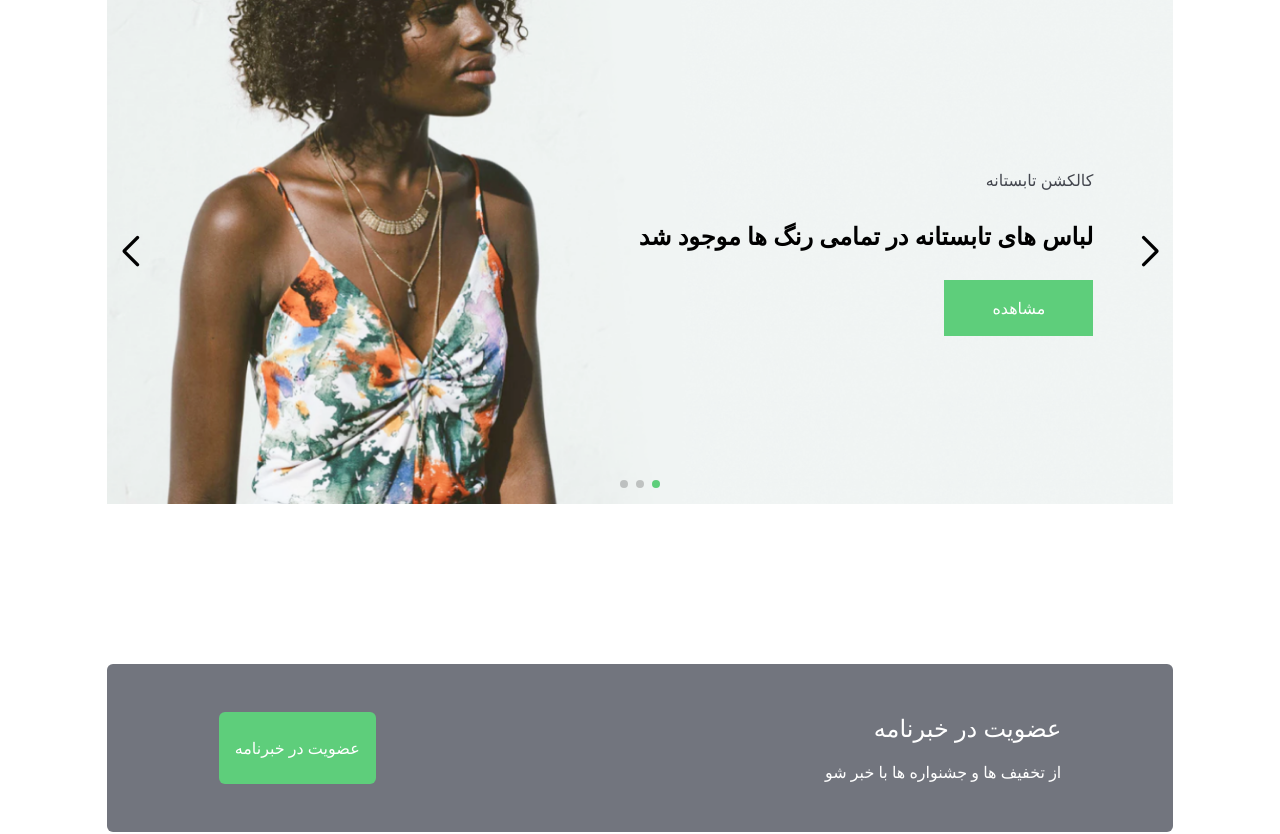
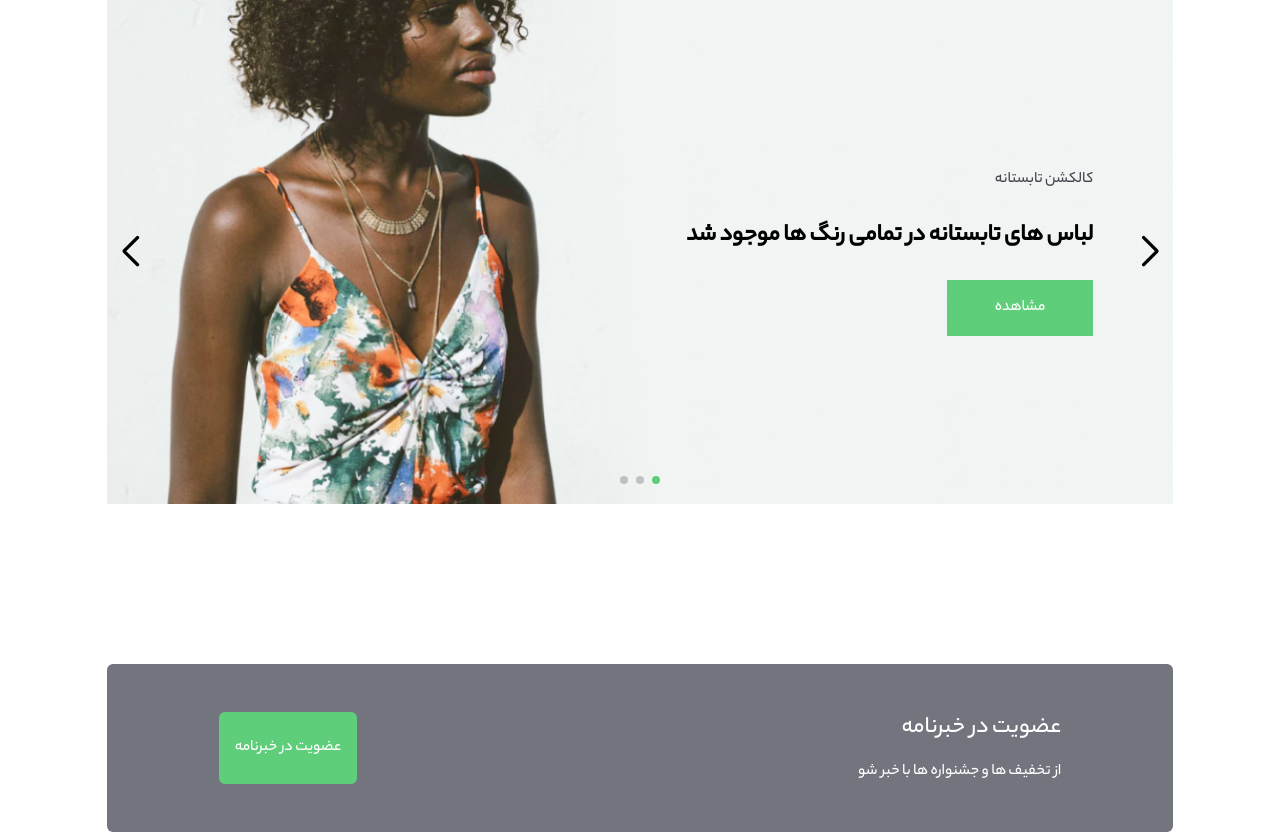
Before and after one commit to Saeed-Paris/eCommerce-Vue-template, a Vue app: page / in a window 1280 px wide. Shown: the top 834 px of the page. Built offline with nearby package versions, Linux system fonts and the light colour scheme; what tw-elements would draw is missing.

Commit message:
📝Import Yekan-Bakh Fonts 📝

```diff
--- a/src/assets/main.css
+++ b/src/assets/main.css
@@ -1,6 +1,30 @@
 @tailwind base;
 @tailwind components;
 @tailwind utilities;
+
+@font-face {
+  font-family: 'yekan-bakh';
+  src: url('@/assets/fonts/Yekan_bakh/Yekan-Bakh-Medium.woff') format('woff');
+  font-weight: normal;
+  font-style: normal;
+}
+
+@font-face {
+  font-family: 'yekan-bakh-bold';
+  src: url('@/assets/fonts/Yekan_bakh/Yekan-Bakh-Bold.woff') format('woff');
+  font-weight: bold;
+  font-style: normal;
+}
+
+@font-face {
+  font-family: 'yekan-bakh-heady';
+  src: url('@/assets/fonts/Yekan_bakh/Yekan-Bakh-Heavy.woff') format('woff');
+  font-weight: 900;
+  font-style: normal;
+}
+*{
+  font-family: yekan-bakh;
+}
 /* @import "./base.css"; */
 /*
 #app {
```
